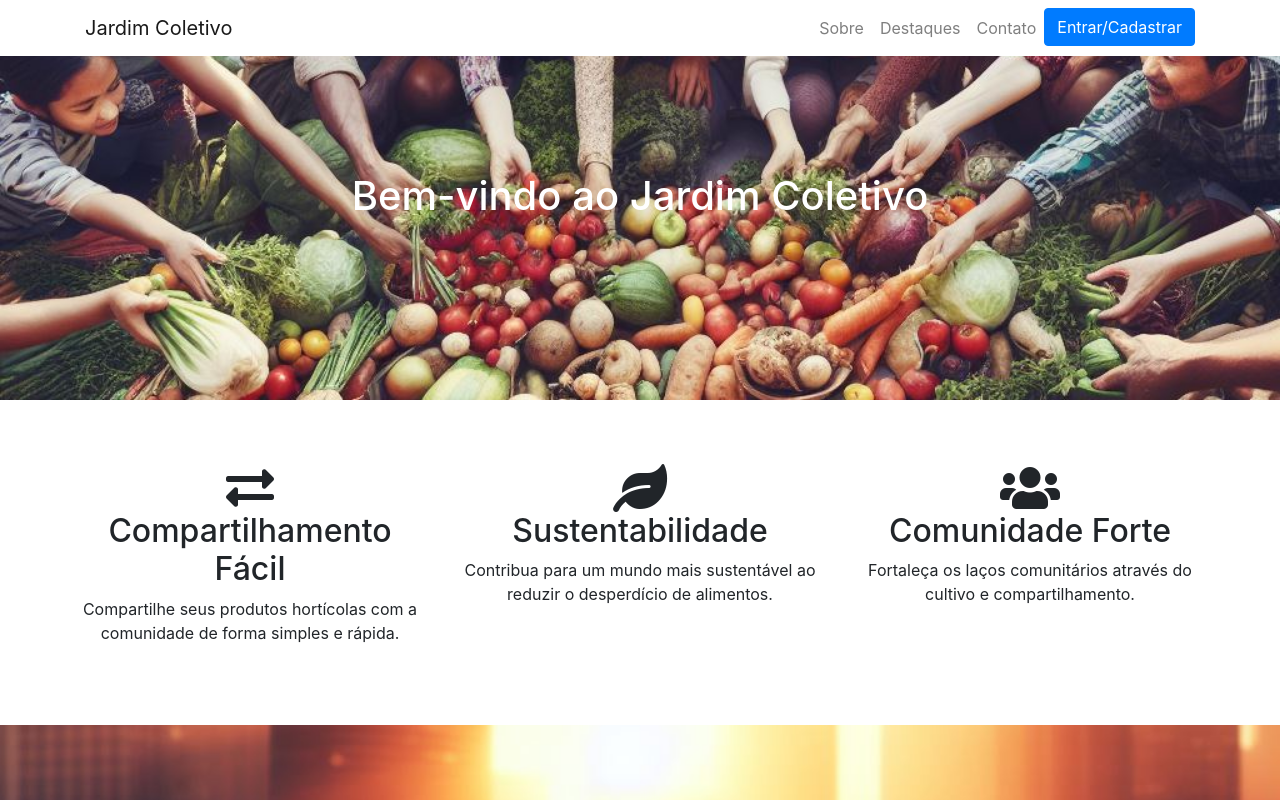
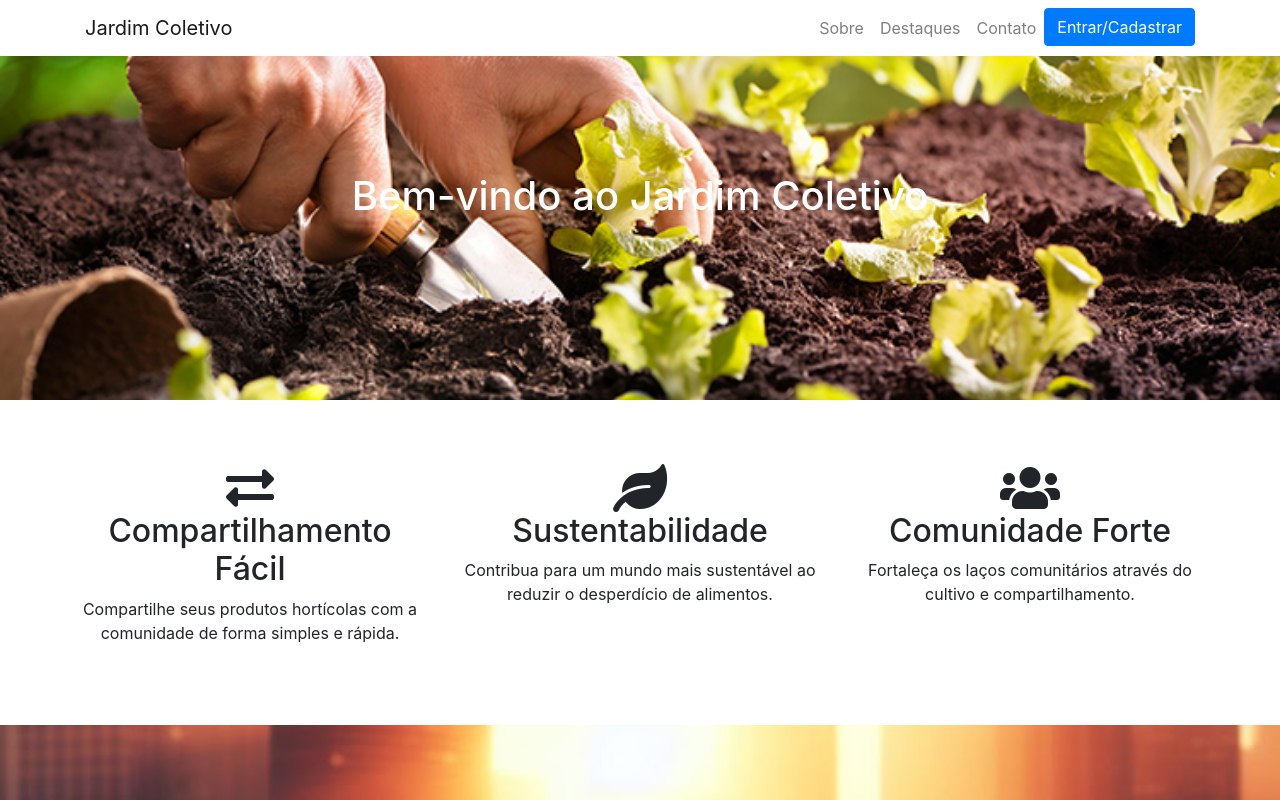
Before and after one commit to gicesario/JardimColetivo, a plain HTML site: page index.html in a window 1280 px wide. Shown: the top 800 px of the page. Drawn offline with nearby package versions, Linux system fonts and the light colour scheme.

Commit message:
ajude de imagem

```diff
--- a/index.html
+++ b/index.html
@@ -11,7 +11,7 @@
     background-color: #fff;
   }
   .banner {
-    background: url('img/_b9a77aaa-5645-4c16-a355-5fcba7b5e3b1.jfif') no-repeat center center;
+    background: url('img/banner_site.jpg') no-repeat center center;
     background-size: cover;
     height: 50vh;
     display: flex;
```
Also changed, not shown: img/_b9a77aaa-5645-4c16-a355-5fcba7b5e3b1.jfif (deleted), img/banner_site.jpg (added).
